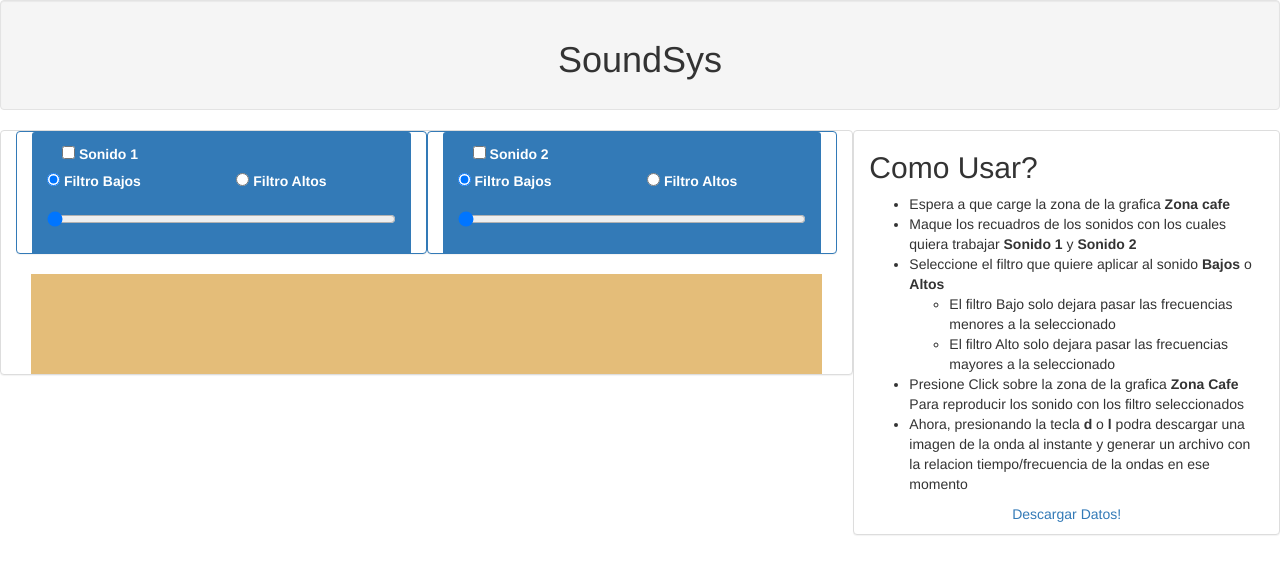
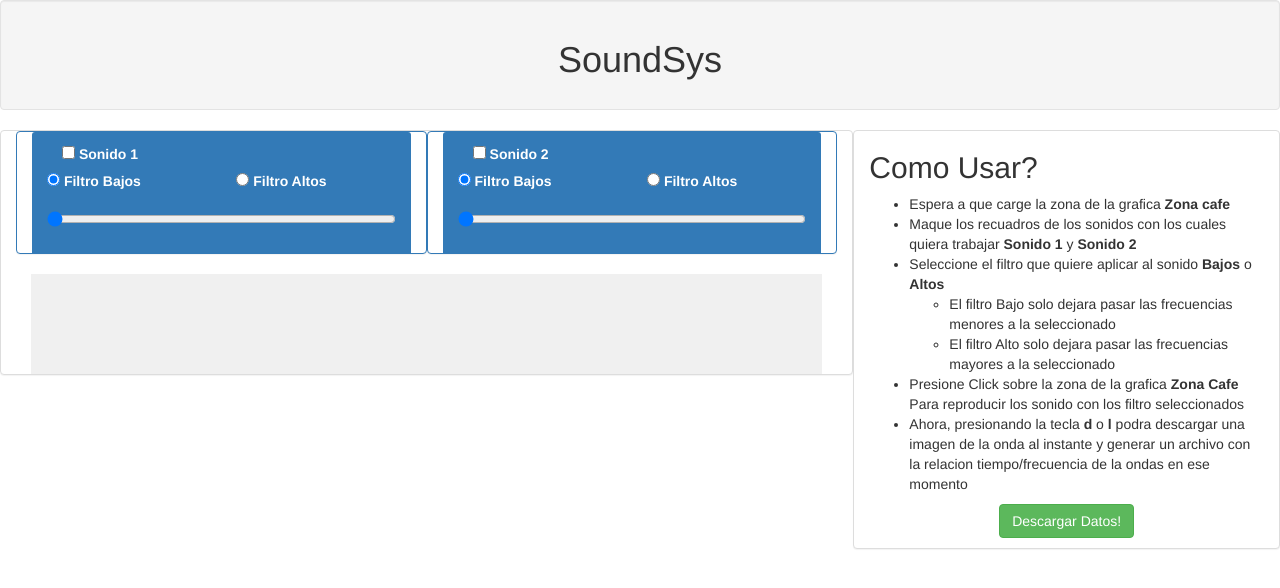
Before and after one commit to carlosturnerbenites-upc/soundsys, a Flask app: page / in a window 1280 px wide. Shown: the top 588 px of the page. Run offline with Flask 2, Linux system fonts and the light colour scheme; parts of the project's set-up code (start-up, migrations or seed data) failed here and were passed over; some libraries are stand-ins or nearby versions.

Commit message:
Commit de apoyo

```diff
--- a/soundsys/templates/index.html
+++ b/soundsys/templates/index.html
@@ -68,7 +68,7 @@
 		</div>
 
 		<div class="col-md-12">
-			<div id="grap" style="background: #e4bd79;"></div>
+			<div id="grap" style="background: rgb(240,240,240);"></div>
 		</div>
 	</div>
 	<div class="col-md-4 panel panel-default">
@@ -90,7 +90,7 @@
 		</ul>
 		<section>
 			<p class="text-center" >
-				<a download href="static/temp/data.txt">Descargar Datos!</a>
+				<a download class="btn btn-success" href="static/temp/data.txt">Descargar Datos!</a>
 			</p>
 		</section>
 	</div>
```
Also changed, not shown: 1 other file.
